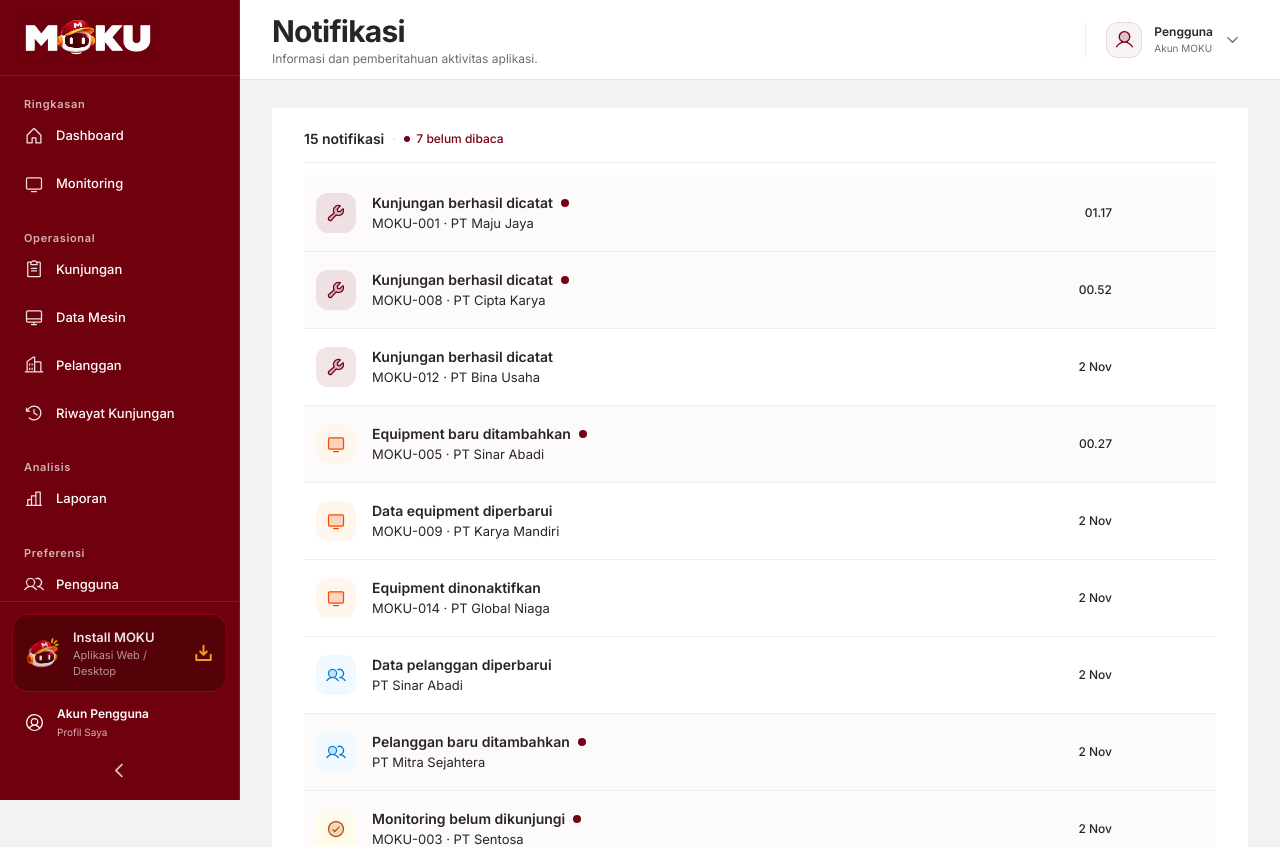
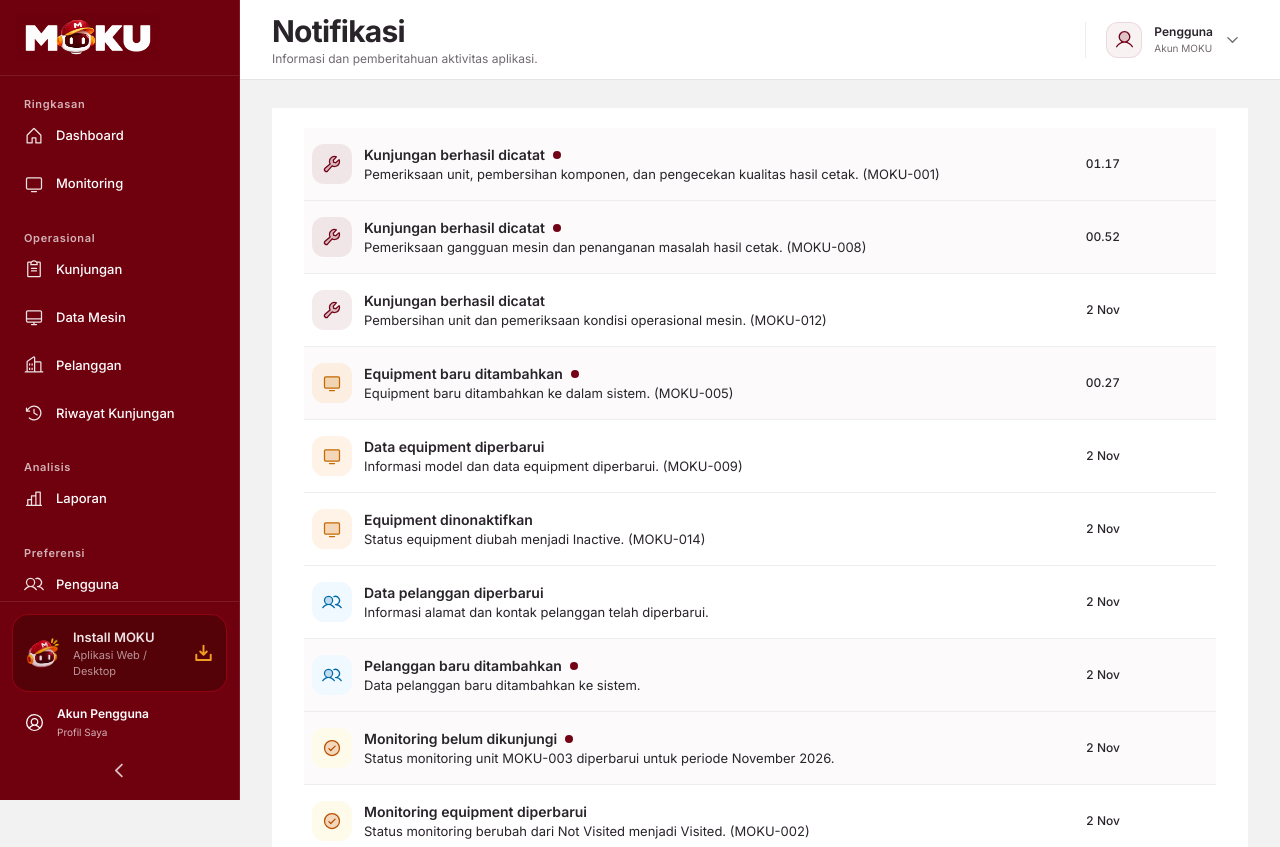
Before and after one commit to irwanfuzi/Moku-app, a Next.js app: page /notifications in a window 1280 px wide. Shown: the top 847 px of the page. Built offline with nearby package versions, Linux system fonts and the light colour scheme.

Commit message:
Update page.tsx

```diff
--- a/src/app/notifications/page.tsx
+++ b/src/app/notifications/page.tsx
@@ -41,13 +41,21 @@ const iconMap = {
 } satisfies Record<NotificationItem["type"], typeof Bell>;
 
 const iconColorMap = {
-  visit: "bg-primary/10 text-primary",
-  equipment: "bg-orange-50 text-orange-600",
-  customer: "bg-sky-50 text-sky-600",
-  user: "bg-violet-50 text-violet-600",
+  visit: "bg-[#730217]/[0.08] text-[#730217]",
+  equipment: "bg-[#F28C0F]/[0.10] text-[#C66A00]",
+  customer: "bg-sky-50 text-sky-700",
+  user: "bg-violet-50 text-violet-700",
   monitoring: "bg-amber-50 text-amber-700",
   general: "bg-[#F1F2F5] text-gray-600",
 } satisfies Record<NotificationItem["type"], string>;
+
+const visitTypeLabels: Record<string, string> = {
+  IND: "Driver Installation",
+  INS: "Installation",
+  DIS: "Dismantle",
+  PMC: "Preventive Maintenance",
+  UMC: "Unscheduled Maintenance",
+};
 
 /* =========================================================
    MOKU CHECKBOX
@@ -76,7 +84,7 @@ function MokuCheckbox({
       }}
       className={`group flex h-5 w-5 shrink-0 items-center justify-center rounded-[6px] border transition-all duration-150 focus-visible:outline-none focus-visible:ring-2 focus-visible:ring-[#730217]/30 focus-visible:ring-offset-2 ${
         checked
-          ? "border-[#730217] bg-[#730217] text-white shadow-sm shadow-[#730217]/15"
+          ? "border-[#730217] bg-[#730217] text-white"
           : "border-[#D5D7DC] bg-white text-transparent hover:border-[#730217] hover:bg-[#730217]/[0.04]"
       } ${className}`}
     >
@@ -136,52 +144,192 @@ function formatNotificationDate(value: unknown, fallback?: string) {
 }
 
 /* =========================================================
-   NOTIFICATION SUBTITLE
+   NOTIFICATION DESCRIPTION
 ========================================================= */
 
-function getNotificationSubtitle(item: NotificationItem) {
+function getNotificationSubtitle(item: NotificationItem): string {
   const data = item.data;
 
-  if (data) {
-    const equipment = data.equipmentNumber;
-    const customer = data.customerName;
+  const equipment = data?.equipmentNumber
+    ? String(data.equipmentNumber)
+    : "";
 
-    if (equipment && customer) {
-      return `${equipment} · ${customer}`;
+  const customer = data?.customerName
+    ? String(data.customerName)
+    : "";
+
+  const title = item.title?.toLowerCase() ?? "";
+
+  const activityDescription = data?.activityDescription
+    ? String(data.activityDescription).trim()
+    : "";
+
+  const changeDescription = data?.changeDescription
+    ? String(data.changeDescription).trim()
+    : "";
+
+  const monitoringPeriod = data?.monitoringPeriod
+    ? String(data.monitoringPeriod).trim()
+    : "";
+
+  const appendEquipment = (description: string) => {
+    if (!equipment) return description;
+
+    if (description.toLowerCase().includes(equipment.toLowerCase())) {
+      return description;
+    }
+
+    return `${description} (${equipment})`;
+  };
+
+  // Deskripsi aktivitas yang memang disediakan oleh data.
+  if (activityDescription) {
+    return appendEquipment(activityDescription);
+  }
+
+  // Deskripsi perubahan yang memang disediakan oleh data.
+  if (changeDescription) {
+    return appendEquipment(changeDescription);
+  }
+
+  // Aktivitas kunjungan teknisi.
+  if (item.type === "visit") {
+    const visitType = data?.visitType
+      ? String(data.visitType).toUpperCase()
+      : "";
+
+    const visitLabel = visitTypeLabels[visitType];
+
+    if (visitLabel && equipment) {
+      return `${visitLabel} unit ${equipment} telah dicatat.`;
+    }
+
+    if (visitLabel) {
+      return `Aktivitas ${visitLabel} telah dicatat dalam sistem.`;
     }
 
     if (equipment) {
-      return String(equipment);
-    }
-
-    if (customer) {
-      return String(customer);
-    }
-
-    if (data.activityDescription) {
-      return String(data.activityDescription);
-    }
-
-    if (data.changeDescription) {
-      return String(data.changeDescription);
-    }
-
-    if (data.monitoringPeriod) {
-      return String(data.monitoringPeriod);
+      return `Aktivitas kunjungan unit ${equipment} telah dicatat.`;
     }
   }
 
+  // Aktivitas data unit.
+  if (item.type === "equipment" && equipment) {
+    if (
+      title.includes("ditambahkan") ||
+      title.includes("penambahan") ||
+      title.includes("berhasil didaftarkan")
+    ) {
+      return `Unit ${equipment} berhasil didaftarkan ke sistem monitoring.`;
+    }
+
+    if (
+      title.includes("diperbarui") ||
+      title.includes("perubahan") ||
+      title.includes("diubah")
+    ) {
+      return `Perubahan informasi unit ${equipment} berhasil disimpan.`;
+    }
+
+    if (title.includes("dinonaktifkan") || title.includes("nonaktif")) {
+      return `Status unit ${equipment} telah diubah menjadi nonaktif.`;
+    }
+
+    if (title.includes("dihapus")) {
+      return `Data unit ${equipment} telah dihapus dari sistem.`;
+    }
+
+    return `Informasi unit ${equipment} tersedia dalam sistem monitoring.`;
+  }
+
+  // Aktivitas data pelanggan.
+  if (item.type === "customer" && customer) {
+    if (
+      title.includes("ditambahkan") ||
+      title.includes("penambahan") ||
+      title.includes("didaftarkan")
+    ) {
+      return `Pelanggan ${customer} berhasil didaftarkan ke sistem.`;
+    }
+
+    if (
+      title.includes("diperbarui") ||
+      title.includes("perubahan") ||
+      title.includes("diubah")
+    ) {
+      return `Informasi pelanggan ${customer} berhasil diperbarui.`;
+    }
+
+    if (title.includes("dihapus")) {
+      return `Data pelanggan ${customer} telah dihapus dari sistem.`;
+    }
+
+    return `Informasi pelanggan ${customer} tercatat dalam sistem.`;
+  }
+
+  // Status monitoring kunjungan.
+  if (item.type === "monitoring") {
+    const status = data?.status
+      ? String(data.status).toLowerCase()
+      : "";
+
+    const isNotVisited =
+      status.includes("not visited") ||
+      status.includes("belum dikunjungi") ||
+      status.includes("belum dikunjungi");
+
+    if (isNotVisited && equipment && monitoringPeriod) {
+      return `Unit ${equipment} belum memiliki kunjungan pada periode ${monitoringPeriod}.`;
+    }
+
+    if (isNotVisited && equipment) {
+      return `Unit ${equipment} belum memiliki catatan kunjungan pada periode monitoring ini.`;
+    }
+
+    if (equipment && monitoringPeriod) {
+      return `Status monitoring unit ${equipment} diperbarui untuk periode ${monitoringPeriod}.`;
+    }
+
+    if (equipment) {
+      return `Status monitoring unit ${equipment} telah diperbarui.`;
+    }
+  }
+
+  // Informasi pengguna.
+  if (item.type === "user") {
+    if (title.includes("ditambahkan") || title.includes("didaftarkan")) {
+      return "Pengguna baru berhasil didaftarkan ke sistem MOKU.";
+    }
+
+    if (title.includes("diperbarui") || title.includes("diubah")) {
+      return "Informasi akun pengguna berhasil diperbarui.";
+    }
+  }
+
+  // Gunakan deskripsi asli jika masih tersedia dan tidak mengulang judul.
   const description = item.description?.trim();
 
-  if (!description) return "";
-
   if (
-    description.toLowerCase() === item.title.trim().toLowerCase()
+    description &&
+    description.toLowerCase() !== title.trim()
   ) {
-    return "";
+    return description;
   }
 
-  return description;
+  // Fallback berdasarkan data yang benar-benar tersedia.
+  if (equipment && customer) {
+    return `Informasi unit ${equipment} milik ${customer} tercatat dalam sistem.`;
+  }
+
+  if (equipment) {
+    return `Informasi unit ${equipment} tercatat dalam sistem monitoring.`;
+  }
+
+  if (customer) {
+    return `Informasi pelanggan ${customer} tercatat dalam sistem.`;
+  }
+
+  return "";
 }
 
 /* =========================================================
@@ -363,24 +511,14 @@ export default function NotificationsPage() {
   }, [snackbar]);
 
   /* =======================================================
-     COUNTS
+     SELECTION
   ======================================================= */
-
-  const totalCount = notifications.length;
-
-  const unreadCount = notifications.filter(
-    (item) => !item.isRead
-  ).length;
 
   const selectedCount = selectedIds.length;
 
   const allNotificationsSelected =
     notifications.length > 0 &&
     notifications.every((item) => selectedIds.includes(item.id));
-
-  /* =======================================================
-     SELECTION
-  ======================================================= */
 
   const toggleSelection = (id: string) => {
     const next = selectedIds.includes(id)
@@ -420,18 +558,20 @@ export default function NotificationsPage() {
      READ ACTION & UNDO
   ======================================================= */
 
-  const handleMarkAsRead = (id: string) => {
+  const handleMarkAsRead = (id: string, showSnackbar = false) => {
     const target = notifications.find((item) => item.id === id);
 
     if (!target || target.isRead) return;
 
     markNotificationAsRead(id);
 
-    setSnackbar({
-      message: "1 ditandai sudah dibaca",
-      deleted: [],
-      readUndo: [{ id, isRead: false }],
-    });
+    if (showSnackbar) {
+      setSnackbar({
+        message: "1 notifikasi ditandai sudah dibaca",
+        deleted: [],
+        readUndo: [{ id, isRead: false }],
+      });
+    }
   };
 
   const handleMarkSelectedAsRead = () => {
@@ -447,7 +587,7 @@ export default function NotificationsPage() {
     targets.forEach((item) => markNotificationAsRead(item.id));
 
     setSnackbar({
-      message: `${targets.length} ditandai sudah dibaca`,
+      message: `${targets.length} notifikasi ditandai sudah dibaca`,
       deleted: [],
       readUndo: targets.map((item) => ({
         id: item.id,
@@ -532,6 +672,7 @@ export default function NotificationsPage() {
     setSwipeOffsets({});
     swipeOffsetRef.current = {};
     setActiveSwipeId(null);
+    setExitingIds([]);
   };
 
   /* =======================================================
@@ -620,22 +761,13 @@ export default function NotificationsPage() {
       start.moved = true;
     }
 
+    // Hanya swipe horizontal ke kiri yang digunakan untuk menghapus.
     if (
       deltaX < 0 &&
       Math.abs(deltaX) > Math.abs(deltaY) * 1.15
     ) {
       start.horizontal = true;
       updateSwipeOffset(id, deltaX);
-    } else if (
-      deltaX > 10 &&
-      Math.abs(deltaX) > Math.abs(deltaY) * 1.15
-    ) {
-      updateSwipeOffset(
-        id,
-        (swipeOffsetRef.current[id] ?? 0) + deltaX
-      );
-
-      start.x = touch.clientX;
     }
   };
 
@@ -655,7 +787,7 @@ export default function NotificationsPage() {
     touchStartRef.current = null;
     setActiveSwipeId(null);
 
-    if (offset < -55) {
+    if (start.horizontal && offset < -55) {
       suppressClickRef.current = true;
 
       updateSwipeOffset(id, -88);
@@ -707,7 +839,8 @@ export default function NotificationsPage() {
       return;
     }
 
-    handleMarkAsRead(id);
+    // Klik detail menandai sudah dibaca tanpa snackbar.
+    handleMarkAsRead(id, false);
   };
 
   /* =======================================================
@@ -725,54 +858,23 @@ export default function NotificationsPage() {
   }, []);
 
   /* =======================================================
-     EMPTY STATE
-  ======================================================= */
-
-  const isCompletelyEmpty = notifications.length === 0;
-
-  /* =======================================================
      RENDER
   ======================================================= */
 
   return (
     <main className="min-h-screen w-full bg-white">
-      <div className="page-enter mx-auto w-full max-w-6xl px-4 pb-36 pt-3 sm:px-6 sm:pt-5 md:pb-8 lg:px-8">
-
-        {/* NOTIFICATION SUMMARY */}
-
-        {!isCompletelyEmpty && (
-          <div className="mb-3 flex flex-wrap items-center justify-between gap-2 border-b border-[#ECEDEF] pb-3">
-            <div className="flex items-center gap-2">
-              <span className="text-sm font-semibold text-foreground">
-                {totalCount} notifikasi
-              </span>
-
-              <span className="text-[#D5D7DC]">·</span>
-
-              {unreadCount > 0 ? (
-                <span className="flex items-center gap-1.5 text-xs font-medium text-[#730217]">
-                  <span className="h-1.5 w-1.5 rounded-full bg-[#730217]" />
-                  {unreadCount} belum dibaca
-                </span>
-              ) : (
-                <span className="text-xs font-medium text-muted-foreground">
-                  Semua sudah dibaca
-                </span>
-              )}
-            </div>
-
-            {isSelectionMode && (
-              <span className="text-xs font-medium text-[#730217] md:hidden">
-                {selectedCount} dipilih
-              </span>
-            )}
-          </div>
-        )}
+      <div className="page-enter w-full min-w-0 px-4 pb-36 pt-4 sm:px-6 sm:pt-5 md:pb-8 lg:px-8">
 
         {/* DESKTOP SELECTION TOOLBAR */}
 
-        {isSelectionMode && notifications.length > 0 && (
-          <div className="mb-3 hidden min-h-11 items-center justify-between rounded-lg border border-[#730217]/15 bg-[#730217]/[0.035] px-3 md:flex">
+        <div
+          className={`overflow-hidden transition-all duration-200 ease-out ${
+            isSelectionMode && notifications.length > 0
+              ? "mb-3 max-h-20 translate-y-0 opacity-100"
+              : "mb-0 max-h-0 -translate-y-1 opacity-0"
+          }`}
+        >
+          <div className="hidden min-h-11 items-center justify-between rounded-lg border border-[#730217]/15 bg-[#730217]/[0.035] px-3 md:flex">
             <div className="flex items-center gap-3">
               <MokuCheckbox
                 checked={allNotificationsSelected}
@@ -821,7 +923,7 @@ export default function NotificationsPage() {
               </button>
             </div>
           </div>
-        )}
+        </div>
 
         {/* MOBILE SELECTION INFO */}
 
@@ -838,15 +940,11 @@ export default function NotificationsPage() {
                 }
               />
 
-              <button
-                type="button"
-                onClick={toggleSelectAll}
-                className="text-xs font-medium text-muted-foreground"
-              >
+              <span className="text-xs font-medium text-muted-foreground">
                 {allNotificationsSelected
                   ? "Batalkan pilih semua"
                   : "Pilih semua"}
-              </button>
+              </span>
             </div>
 
             <span className="text-xs text-muted-foreground">
@@ -875,14 +973,14 @@ export default function NotificationsPage() {
                 return (
                   <div
                     key={item.id}
-                    className={`relative overflow-hidden ${
+                    className={`notification-row relative overflow-hidden ${
                       isExiting ? "notification-exit" : ""
                     }`}
                   >
                     {/* DESKTOP ROW */}
 
                     <div
-                      className={`group relative hidden min-h-[76px] items-center gap-4 px-3 py-4 transition-colors duration-150 md:flex ${
+                      className={`group relative hidden min-h-[72px] items-center gap-3 px-2 py-3 transition-colors duration-150 md:flex ${
                         isSelected
                           ? "bg-[#730217]/[0.055]"
                           : !item.isRead
@@ -926,7 +1024,7 @@ export default function NotificationsPage() {
                         className="flex min-w-0 flex-1 items-center justify-between gap-5 rounded-md outline-none focus-visible:ring-2 focus-visible:ring-[#730217]/30"
                       >
                         <div className="min-w-0 flex-1">
-                          <div className="flex items-center gap-2">
+                          <div className="flex min-w-0 items-center gap-2">
                             <span className="truncate text-sm font-semibold text-foreground">
                               {item.title}
                             </span>
@@ -940,13 +1038,13 @@ export default function NotificationsPage() {
                           </div>
 
                           {subtitle && (
-                            <p className="mt-1 line-clamp-1 text-[13px] leading-relaxed text-muted-foreground">
+                            <p className="mt-1 line-clamp-1 text-[13px] leading-[18px] text-muted-foreground">
                               {subtitle}
                             </p>
                           )}
                         </div>
 
-                        <span className="w-24 shrink-0 text-right text-xs font-medium text-muted-foreground">
+                        <span className="w-24 shrink-0 text-right text-xs font-medium tabular-nums text-muted-foreground">
                           {displayDate}
                         </span>
                       </Link>
@@ -957,7 +1055,7 @@ export default function NotificationsPage() {
                         {!item.isRead && (
                           <button
                             type="button"
-                            onClick={() => handleMarkAsRead(item.id)}
+                            onClick={() => handleMarkAsRead(item.id, true)}
                             title="Tandai sudah dibaca"
                             aria-label={`Tandai ${item.title} sudah dibaca`}
                             className="flex h-8 w-8 items-center justify-center rounded-lg text-[#730217] opacity-0 transition-all hover:bg-[#730217]/10 group-hover:opacity-100 group-focus-within:opacity-100"
@@ -1019,7 +1117,7 @@ export default function NotificationsPage() {
                           handleTouchCancel(item.id)
                         }
                         onContextMenu={(event) => event.preventDefault()}
-                        className={`mobile-swipe-foreground relative z-10 flex min-h-[76px] w-full items-start gap-3 overflow-hidden px-2 py-4 ${
+                        className={`mobile-swipe-foreground relative z-10 flex min-h-[72px] w-full items-center gap-3 overflow-hidden px-2 py-3 ${
                           isSelected
                             ? "bg-[#F8F1F2]"
                             : !item.isRead
@@ -1031,7 +1129,7 @@ export default function NotificationsPage() {
                           transition:
                             activeSwipeId === item.id
                               ? "none"
-                              : "transform 220ms cubic-bezier(0.2, 0.75, 0.25, 1)",
+                              : "transform 240ms cubic-bezier(0.22, 1, 0.36, 1)",
                           touchAction: "pan-y",
                           willChange:
                             swipeOffset !== 0 ? "transform" : "auto",
@@ -1040,7 +1138,7 @@ export default function NotificationsPage() {
                         {/* MOBILE ICON / CHECKBOX */}
 
                         {isSelectionMode ? (
-                          <div className="mt-1 flex h-10 w-10 shrink-0 animate-selection-in items-center justify-center">
+                          <div className="flex h-10 w-10 shrink-0 animate-selection-in items-center justify-center">
                             <MokuCheckbox
                               checked={isSelected}
                               onChange={() => toggleSelection(item.id)}
@@ -1063,11 +1161,11 @@ export default function NotificationsPage() {
                           onClick={(event) =>
                             handleDetailClick(event, item.id)
                           }
-                          className="flex min-w-0 flex-1 items-start justify-between gap-3 outline-none"
+                          className="flex min-w-0 flex-1 items-center justify-between gap-3 outline-none"
                         >
                           <div className="min-w-0 flex-1">
-                            <div className="flex items-center gap-2">
-                              <p className="line-clamp-2 text-sm font-semibold leading-snug text-foreground">
+                            <div className="flex min-w-0 items-center gap-2">
+                              <p className="truncate text-sm font-semibold leading-snug text-foreground">
                                 {item.title}
                               </p>
 
@@ -1080,13 +1178,13 @@ export default function NotificationsPage() {
                             </div>
 
                             {subtitle && (
-                              <p className="mt-1 line-clamp-1 text-[13px] leading-relaxed text-muted-foreground">
+                              <p className="mt-1 line-clamp-1 text-[13px] leading-[18px] text-muted-foreground">
                                 {subtitle}
                               </p>
                             )}
                           </div>
 
-                          <span className="mt-0.5 w-[54px] shrink-0 text-right text-[11px] font-medium tabular-nums text-muted-foreground">
+                          <span className="w-[54px] shrink-0 text-right text-[11px] font-medium tabular-nums text-muted-foreground">
                             {displayDate}
                           </span>
                         </Link>
@@ -1144,8 +1242,14 @@ export default function NotificationsPage() {
 
       {/* MOBILE FLOATING ACTION BAR */}
 
-      {isSelectionMode && selectedCount > 0 && (
-        <div className="fixed bottom-[calc(76px+env(safe-area-inset-bottom))] left-4 right-4 z-40 mx-auto flex max-w-md animate-toolbar-in items-center justify-between rounded-xl border border-[#E8E9ED] bg-white px-3 py-2.5 shadow-lg md:hidden">
+      <div
+        className={`fixed bottom-[calc(76px+env(safe-area-inset-bottom))] left-4 right-4 z-40 mx-auto max-w-md transition-all duration-200 ease-out md:hidden ${
+          isSelectionMode && selectedCount > 0
+            ? "translate-y-0 opacity-100"
+            : "pointer-events-none translate-y-4 opacity-0"
+        }`}
+      >
+        <div className="flex items-center justify-between rounded-xl border border-[#E8E9ED] bg-white px-3 py-2.5 shadow-lg">
           <span className="text-xs font-medium text-[#730217]">
             {selectedCount} dipilih
           </span>
@@ -1182,7 +1286,7 @@ export default function NotificationsPage() {
             </button>
           </div>
         </div>
-      )}
+      </div>
 
       {/* MOKU SIGNATURE SNACKBAR */}
 
@@ -1220,7 +1324,7 @@ export default function NotificationsPage() {
 
       <style jsx>{`
         .page-enter {
-          animation: notification-enter 220ms ease-out both;
+          animation: notification-enter 240ms ease-out both;
         }
 
         .snackbar-enter {
@@ -1235,12 +1339,9 @@ export default function NotificationsPage() {
           animation: selection-in 180ms ease-out both;
         }
 
-        .animate-toolbar-in {
-          animation: toolbar-in 180ms ease-out both;
-        }
-
         .mobile-swipe-foreground {
           box-sizing: border-box;
+          background-clip: padding-box;
           user-select: none;
           -webkit-user-select: none;
           -webkit-touch-callout: none;
@@ -1248,8 +1349,18 @@ export default function NotificationsPage() {
           -webkit-backface-visibility: hidden;
         }
 
+        .notification-row {
+          overflow: hidden;
+          transition:
+            opacity 220ms ease,
+            max-height 220ms ease,
+            margin 220ms ease;
+          max-height: 120px;
+        }
+
         .notification-exit {
           animation: notification-exit 220ms ease-in forwards;
+          pointer-events: none;
           overflow: hidden;
         }
 
@@ -1299,27 +1410,23 @@ export default function NotificationsPage() {
           }
         }
 
-        @keyframes toolbar-in {
-          from {
-            opacity: 0;
-            transform: translateY(8px);
+        @keyframes notification-exit {
+          0% {
+            opacity: 1;
+            max-height: 120px;
+            transform: translateX(0);
           }
 
-          to {
-            opacity: 1;
-            transform: translateY(0);
-          }
-        }
-
-        @keyframes notification-exit {
-          from {
-            opacity: 1;
+          45% {
+            opacity: 0.35;
             max-height: 120px;
+            transform: translateX(-12px);
           }
 
-          to {
+          100% {
             opacity: 0;
             max-height: 0;
+            transform: translateX(-20px);
           }
         }
 
@@ -1327,10 +1434,13 @@ export default function NotificationsPage() {
           .page-enter,
           .snackbar-enter,
           .animate-selection-in,
-          .animate-toolbar-in,
           .snackbar-progress,
           .notification-exit {
             animation: none;
+          }
+
+          .notification-row {
+            transition: none;
           }
         }
       `}</style>
```
